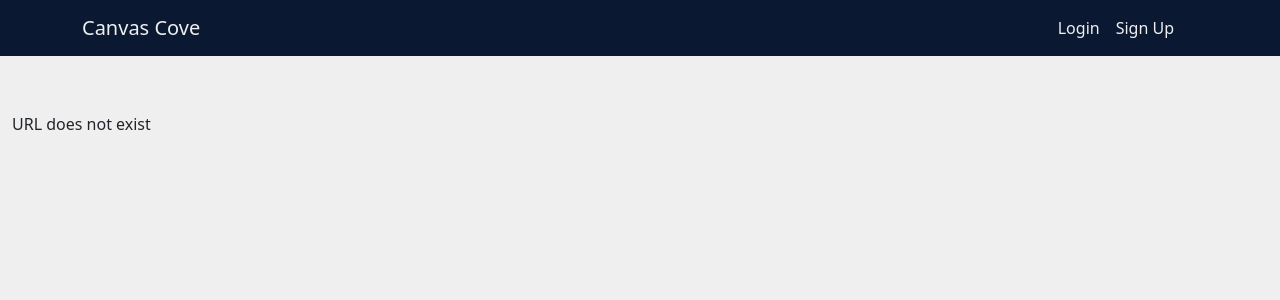
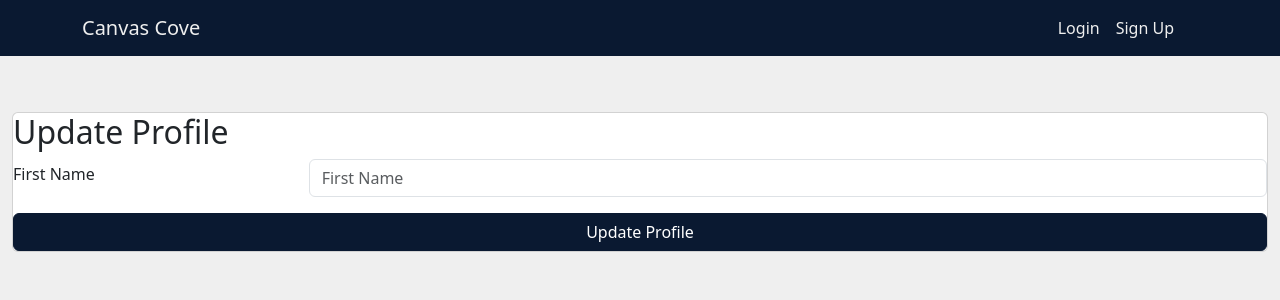
Before and after one commit to naveenrenji/CanvasCove, a React (Create React App) app in the folder client/: page /update-profile in a window 1280 px wide. Shown: the top 300 px of the page. Built offline with nearby package versions, Linux system fonts and the light colour scheme.

Commit message:
Update FE

```diff
--- a/client/src/components/UpdateUser.js
+++ b/client/src/components/UpdateUser.js
@@ -4,6 +4,7 @@ import { Form, Button, Card, Alert } from 'react-bootstrap';
 import { GENDERS } from "../constants";
 import { updateUserApi } from "../api/user"; // Your API call
 import useAuth from "../useAuth"; // Your auth hook
+import { validateName, validatePassword, validateConfirmPassword } from "../helpers"; // Import validation functions
 
 const UpdateUser = () => {
     const [formData, setFormData] = useState({
@@ -13,116 +14,83 @@ const UpdateUser = () => {
         gender: '',
         currentPassword: '',
         newPassword: '',
-        confirmNewPassword: '' // Used for frontend validation only
+        confirmNewPassword: ''
     });
-    const [error, setError] = useState('');
+    const [errors, setErrors] = useState({});
+    const [formError, setFormError] = useState(''); // Separate state for form-wide errors
     const navigate = useNavigate();
     const { currentUser } = useAuth(); // Assuming useAuth provides currentUser
 
     const handleChange = (e) => {
-        setFormData({ ...formData, [e.target.name]: e.target.value });
+        const { name, value } = e.target;
+        setFormData({ ...formData, [name]: value });
+        // Validate the field on change
+        let error = '';
+        switch (name) {
+            case 'firstName':
+            case 'lastName':
+                error = validateName(name, value);
+                break;
+            case 'newPassword':
+                error = validatePassword(value);
+                break;
+            case 'confirmNewPassword':
+                error = validateConfirmPassword(value, formData.newPassword);
+                break;
+            default:
+                break;
+        }
+        setErrors({ ...errors, [name]: error });
     };
 
     const isFormValid = () => {
-        // Add your validation logic here
-        return true; // Replace with actual validation
+        return Object.values(errors).every(error => error === "");
     };
 
     const handleSubmit = async (e) => {
         e.preventDefault();
         if (!isFormValid()) {
-            setError("Please fill out all fields correctly.");
+            setFormError("Please fill out all fields correctly."); // Update form-wide error
             return;
         }
         try {
-            const updatedUser = await updateUserApi(currentUser._id, formData);
-            // Handle success (e.g., show a message, redirect, etc.)
-            navigate('/profile'); // Redirect to profile page or wherever appropriate
+            await updateUserApi(currentUser._id, formData);
+            alert('Updated Successfully');
+            navigate('/profile'); // Redirect to profile or another page
         } catch (error) {
-            setError(error.message || "An error occurred while updating the profile.");
+            setFormError(error.message || "An error occurred while updating the profile."); // Update form-wide error
         }
     };
 
     return (
         <Card className="update-form">
             <h2 className="update-header">Update Profile</h2>
-            <Form
-                onChange={() => setError()}
-            >
-                {/* Similar form group structure as in Signup for firstName, lastName, and bio */}
+            <Form onSubmit={handleSubmit}>
+                {/* Form fields for firstName, lastName, bio, gender */}
                 {/* ... */}
-
-                <Form.Group className="mb-3 form-group" controlId="formGenderSelect">
-                    <Form.Label>Gender</Form.Label>
+                {/* Example: Field for firstName */}
+                <Form.Group className="mb-3 form-group" controlId="formFirstName">
+                    <Form.Label>First Name</Form.Label>
                     <Form.Control
-                        as="select"
-                        value={gender.value}
+                        type="text"
+                        name="firstName"
+                        placeholder="First Name"
+                        value={formData.firstName}
                         onChange={handleChange}
-                        isInvalid={!!gender.error}
-                    >
-                        <option value="">Select gender...</option>
-                        {Object.values(GENDERS).map((gender) => (
-                            <option value={gender} key={gender}>
-                                {gender}
-                            </option>
-                        ))}
-                    </Form.Control>
+                        isInvalid={!!errors.firstName}
+                    />
                     <Form.Control.Feedback type="invalid">
-                        {gender.error}
+                        {errors.firstName}
                     </Form.Control.Feedback>
                 </Form.Group>
 
-                {/* Fields for current password, new password, and confirm new password */}
-                <Form.Group className="mb-3 form-group" controlId="formCurrentPassword">
-                    <Form.Label>Current Password</Form.Label>
-                    <Form.Control
-                        type="password"
-                        placeholder="Current Password"
-                        value={currentPassword.value}
-                        onChange={handleChange}
-                        isInvalid={!!currentPassword.error}
-                    />
-                    <Form.Control.Feedback type="invalid">
-                        {currentPassword.error}
-                    </Form.Control.Feedback>
-                </Form.Group>
-
-                <Form.Group className="mb-3 form-group" controlId="formNewPassword">
-                    <Form.Label>New Password</Form.Label>
-                    <Form.Control
-                        type="password"
-                        placeholder="New Password"
-                        value={newPassword.value}
-                        onChange={handleChange}
-                        isInvalid={!!newPassword.error}
-                    />
-                    <Form.Control.Feedback type="invalid">
-                        {newPassword.error}
-                    </Form.Control.Feedback>
-                </Form.Group>
-
-                <Form.Group className="mb-3 form-group" controlId="formConfirmNewPassword">
-                    <Form.Label>Confirm New Password</Form.Label>
-                    <Form.Control
-                        type="password"
-                        placeholder="Confirm New Password"
-                        value={confirmNewPassword.value}
-                        onChange={handleChange}
-                        isInvalid={!!confirmNewPassword.error}
-                    />
-                    <Form.Control.Feedback type="invalid">
-                        {confirmNewPassword.error}
-                    </Form.Control.Feedback>
-                </Form.Group>
-
-                {/* Error Alert */}
-                {error && <Alert variant="danger">{error}</Alert>}
+                {/* Repeat similar structure for lastName, bio, and other fields */}
+                {/* ... */}
 
                 <Button
                     type="submit"
                     variant="primary"
-                    disabled={isFormInvalid()}
-                    onClick={handleSubmit}
+                    disabled={!isFormValid()}
                     style={{ width: '100%' }}
                 >
                     Update Profile
--- a/client/src/routes/index.js
+++ b/client/src/routes/index.js
@@ -18,6 +18,7 @@ import {
   NotFound,
   CreateArt,
   UserProfile,
+  UpdateUser,
 } from "../components";
 
 const Routes = () => {
@@ -26,6 +27,12 @@ const Routes = () => {
       <Route element={<Layout />}>
         <Route index element={<Redirector />} />
         <Route path="/welcome" element={<Welcome />} />
+        <Route
+          path="/update-profile"
+          element={
+              <UpdateUser />
+          }
+        />
         <Route
           path="/login"
           element={
```
